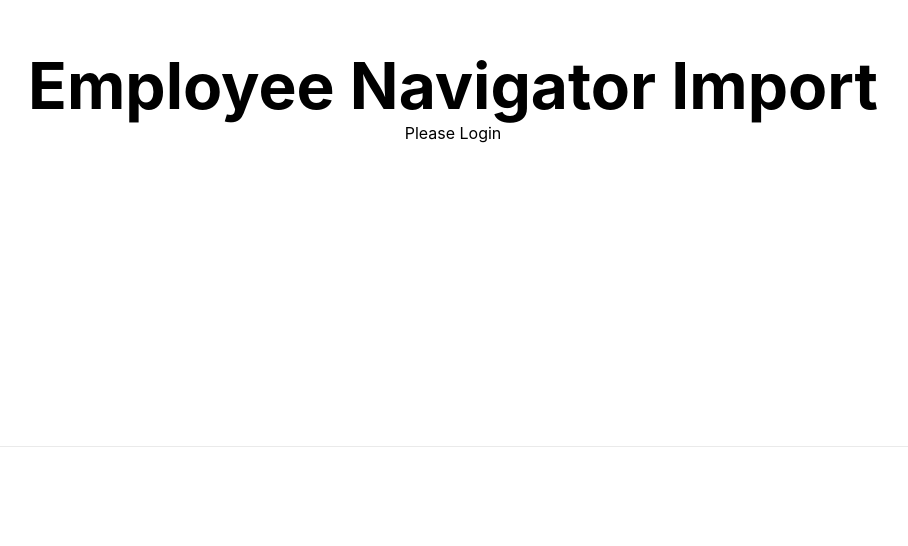
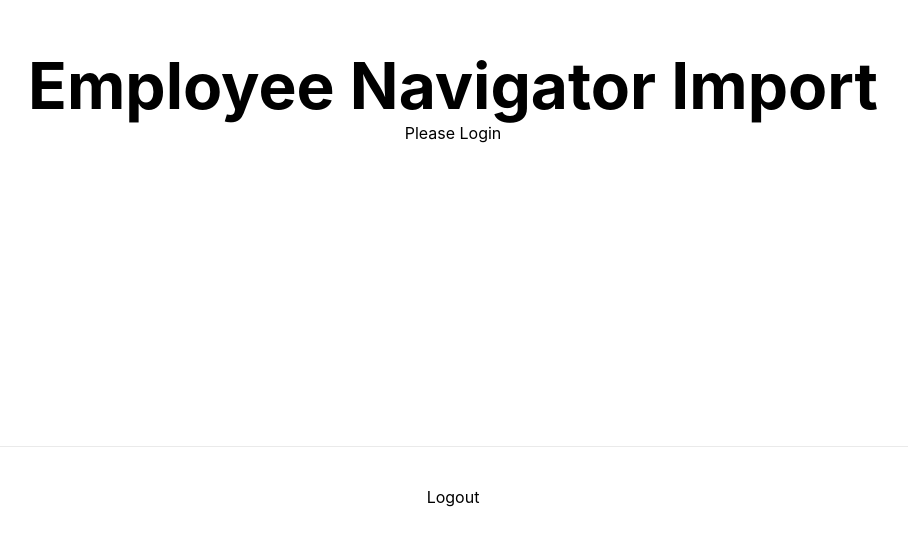
Before and after one commit to RyanFrantz/csv-converter, a Next.js app: page / in a window 1280 px wide. Shown: the part 254-800 px from the top of the page, without its empty margins (187-1095 px from the left). Built offline with nearby package versions, Linux system fonts and the light colour scheme; no server answers.

Commit message:
Add simple logout in the footer.

```diff
--- a/pages/index.js
+++ b/pages/index.js
@@ -36,6 +36,7 @@
       </main>
 
       <footer>
+        <a href="/api/auth/logout">Logout</a>
       </footer>
 
       <style jsx>{`
```
